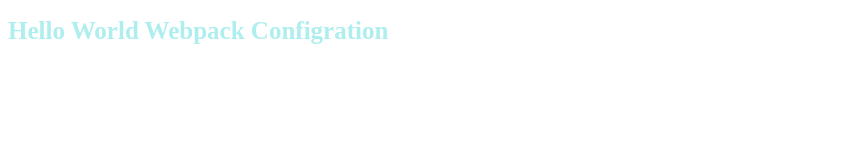
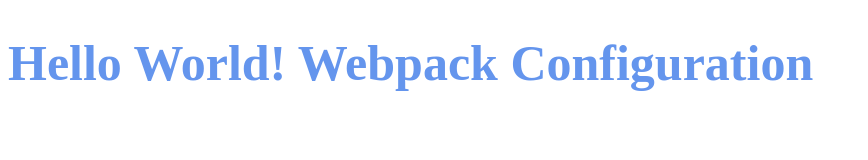
Before and after one commit to hellomac87/webpack-tutorial, a website built with webpack: page src/index.html in a window 1280 px wide. Shown: the whole page, without its empty margins (0-868 px from the left). Built offline with nearby package versions, Linux system fonts and the light colour scheme.

Commit message:
step2. 기본적인 webpack 설정 파일 만들기

```diff
--- a/package.json
+++ b/package.json
@@ -4,7 +4,7 @@
   "description": "",
   "main": "index.js",
   "scripts": {
-    "test": "echo \"Error: no test specified\" && exit 1"
+    "build": "webpack --config ./configs/webpack.config.js"
   },
   "author": "",
   "license": "ISC",
--- a/src/css/index.css
+++ b/src/css/index.css
@@ -1,4 +1,4 @@
-h1{
-    font-size: 25px;
-    color:paleturquoise;
+h1 {
+    font-size: 50px;
+    color: #6495ed;
 }
--- a/src/index.html
+++ b/src/index.html
@@ -2,9 +2,8 @@
 <html lang="en">
 <head>
     <meta charset="UTF-8">
-    <meta name="viewport" content="width=device-width, initial-scale=1.0">
-    <meta http-equiv="X-UA-Compatible" content="ie=edge">
-    <title>Step by Step Webpack Configration</title>
+    <meta http-equiv="X-UA-Compatible" content="IE=Edge">
+    <title>Step by Step Webpack Configuration</title>
 </head>
 <body>
     <div id="root"></div>
--- a/src/js/index.js
+++ b/src/js/index.js
@@ -1,5 +1,5 @@
 import '../css/index.css';
-const title = 'Webpack Configration';
+const title = 'Webpack Configuration';
 const $el = document.getElementById('root');
 
-$el.innerHTML = `<h1>Hello World ${title}</h1>`
+$el.innerHTML = `<h1>Hello World! ${title}</h1>`;
```
Also changed, not shown: configs/webpack.config.js (added, +9 -0 lines), README.md, dist/js/bundle.js (added).
